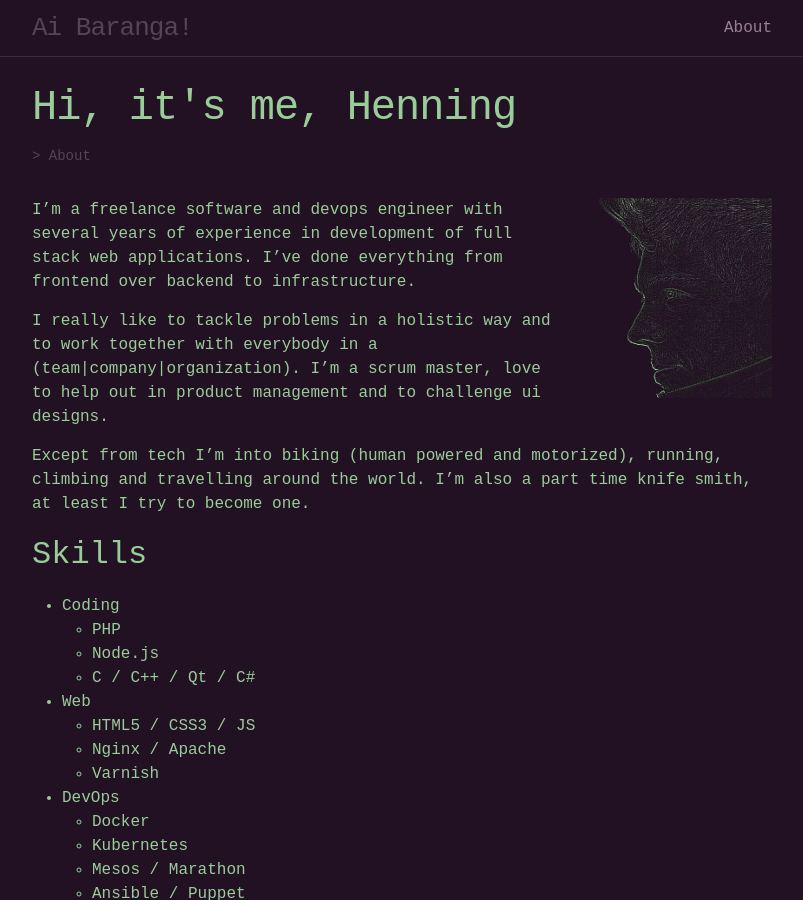
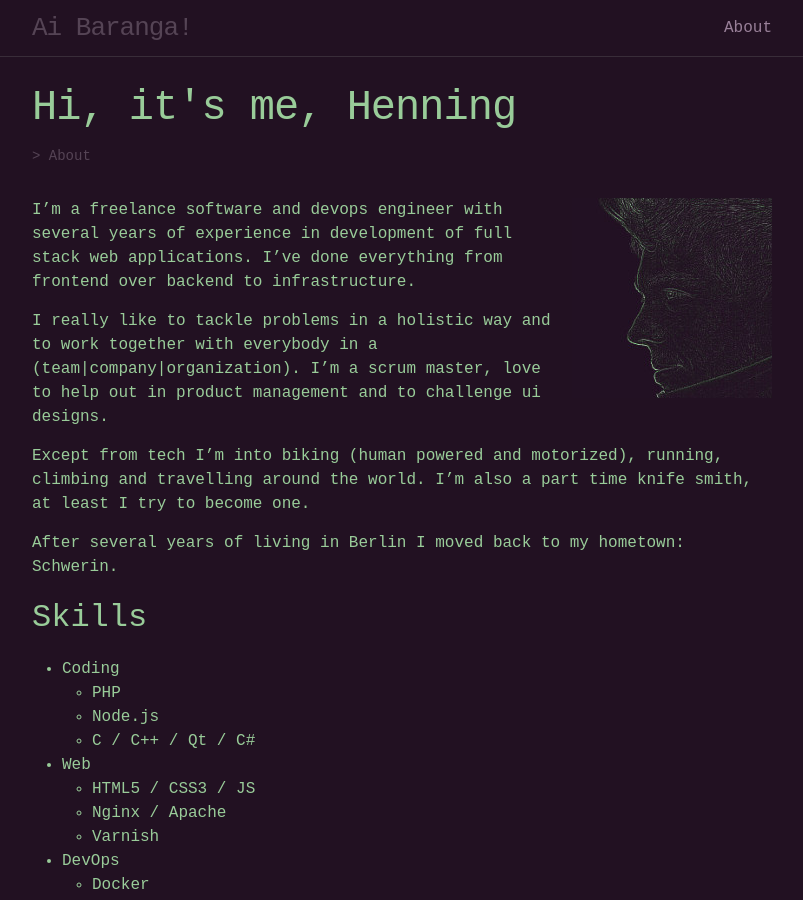
Before and after one commit to baranga/baranga.github.io, a Jekyll site: the page built from about.md, in a window 1280 px wide and 900 px high. Shown: the whole window, without its empty margins (238-1041 px from the left). Built offline with Jekyll 4.4.1, drawn with Linux system fonts in a browser that asks for light colours.

Commit message:
add location to about

```diff
--- a/about.md
+++ b/about.md
@@ -22,6 +22,8 @@ out in product management and to challenge ui designs.
 Except from tech I'm into biking (human powered and motorized), running,
 climbing and travelling around the world. I'm also a part time knife smith, at
 least I try to become one.
+
+After several years of living in Berlin I moved back to my hometown: Schwerin.
 
 ## Skills
 - Coding
```
